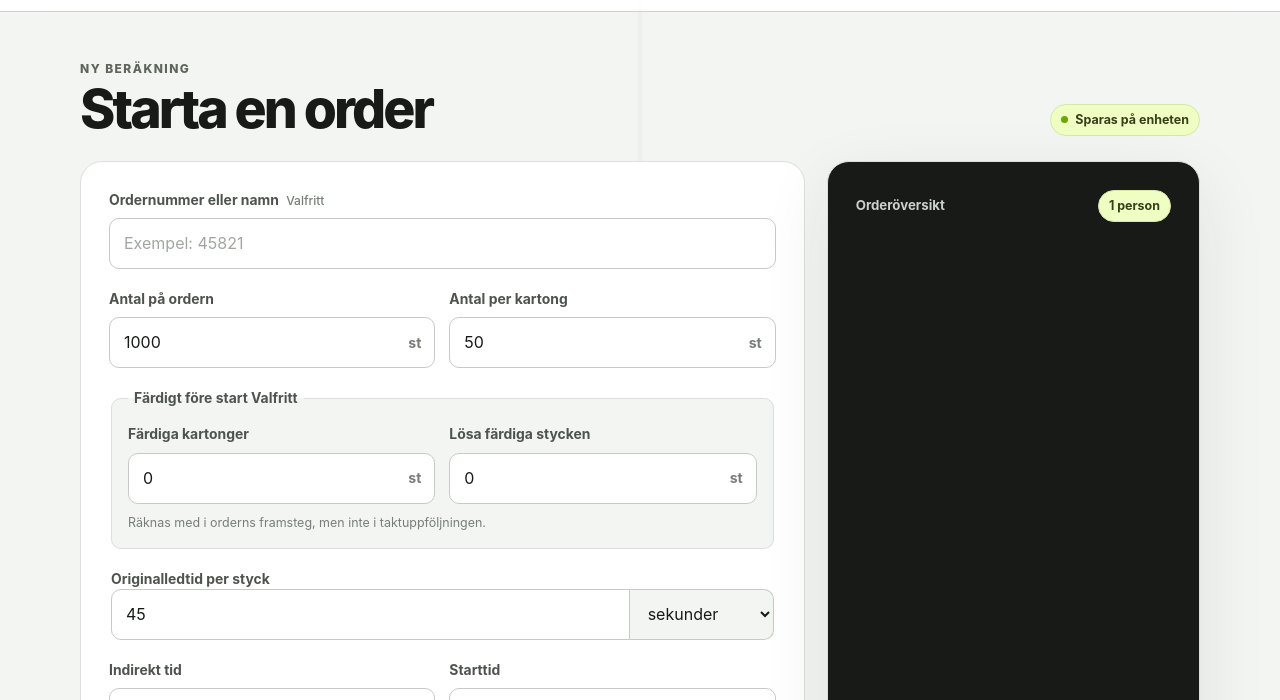
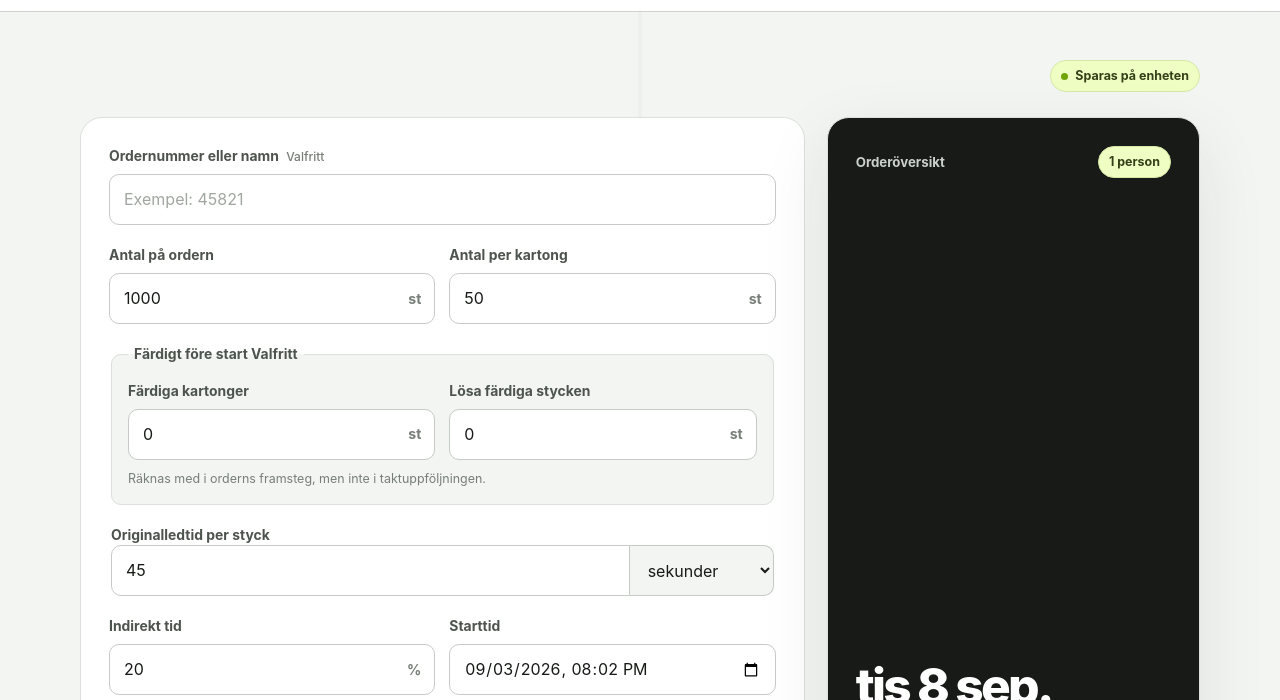
Before and after one commit to Klingan98/Industrilasappen, a website with bundled scripts: page index.html in a window 1280 px wide. Shown: the part 62-762 px from the top of the page. Built offline with nearby package versions, Linux system fonts and the light colour scheme.

Commit message:
Update index.html

```diff
--- a/index.html
+++ b/index.html
@@ -36,8 +36,8 @@
         <section class="view" id="setupView" aria-labelledby="newOrderTitle">
           <div class="section-heading">
             <div>
-              <p class="eyebrow">Ny beräkning</p>
-              <h1 id="newOrderTitle">Starta en order</h1>
+              <p class="eyebrow"></p>
+              <h1 id="newOrderTitle"></h1>
             </div>
             <span class="local-badge"><span aria-hidden="true"></span>Sparas på enheten</span>
           </div>
```
